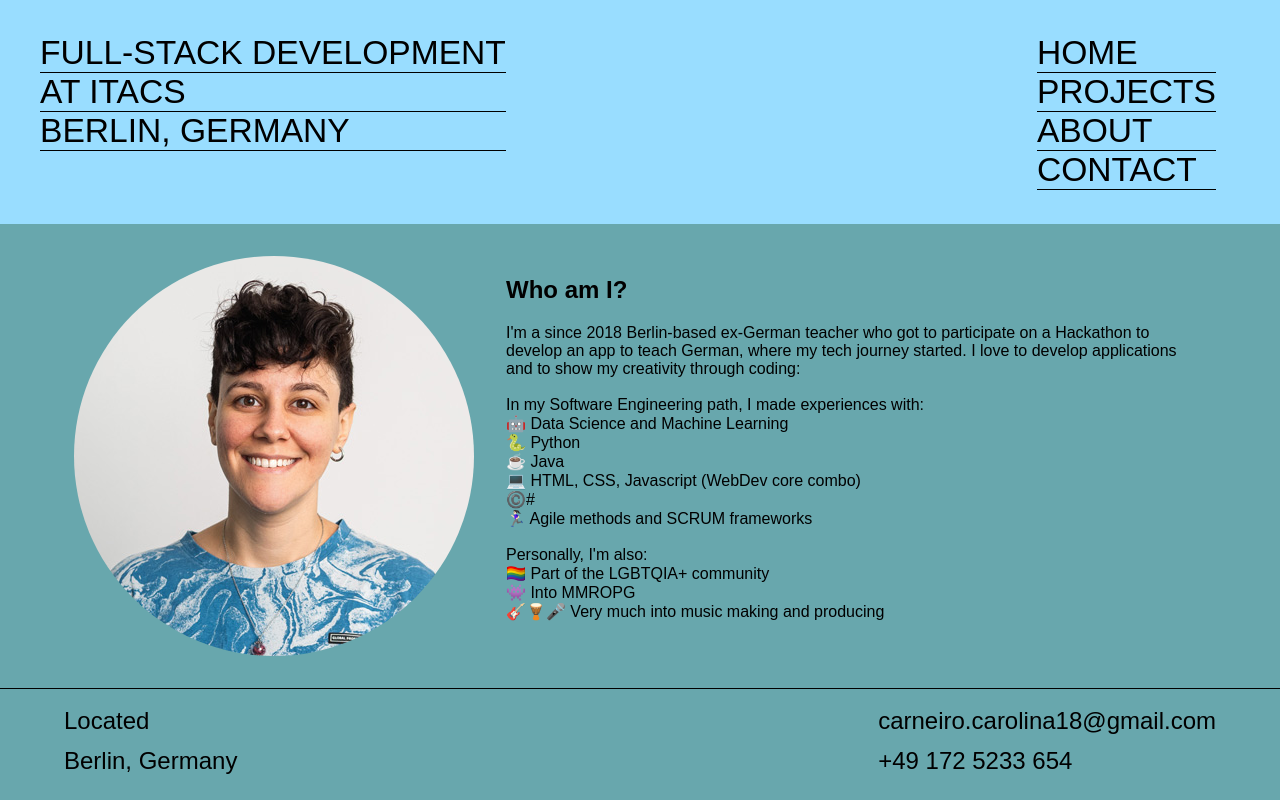
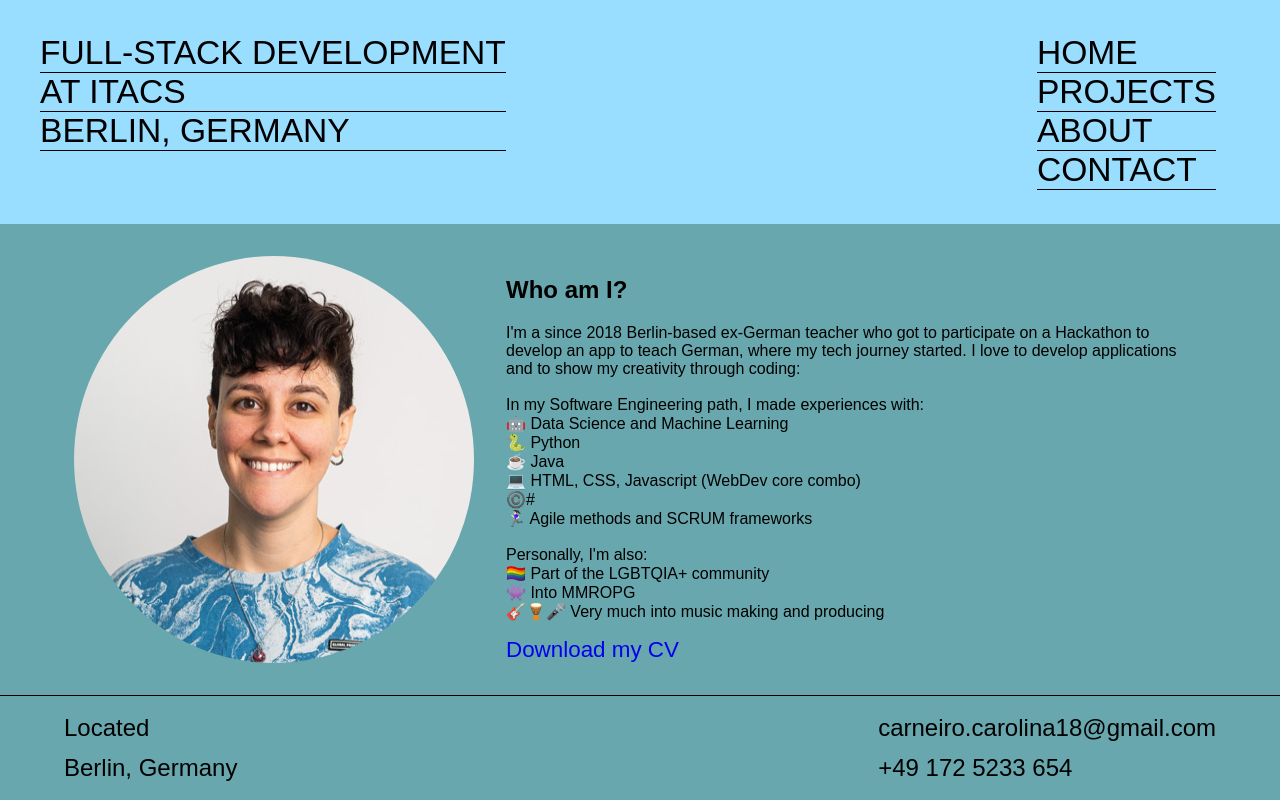
Before and after one commit to carolinascarneiro/portfolio, a plain HTML site: page index.html in a window 1280 px wide. Both pictures are taken after a click on the item "ABOUT". Drawn offline with Linux system fonts and the light colour scheme; a web font is replaced by a local one.

Commit message:
add my cv for download into the about section

```diff
--- a/index.html
+++ b/index.html
@@ -163,6 +163,7 @@
                     <br>🎸🪘🎤
                     Very much into music making and producing
                 </p>
+                <a href="/assets/docs/Resume-Carolina-Carneiro (1).pdf" download>Download my CV</a>
             </div>
         </div>
 
--- a/style.css
+++ b/style.css
@@ -484,6 +484,15 @@ main video {
     width: 700px;
 }
 
+.about a {
+  text-decoration: none;
+  font-size: 1.4rem;
+}
+
+.about a:hover{
+  color: white;
+}
+
 /* end of about section */
 
 
```
Also changed, not shown: 1 other file.
